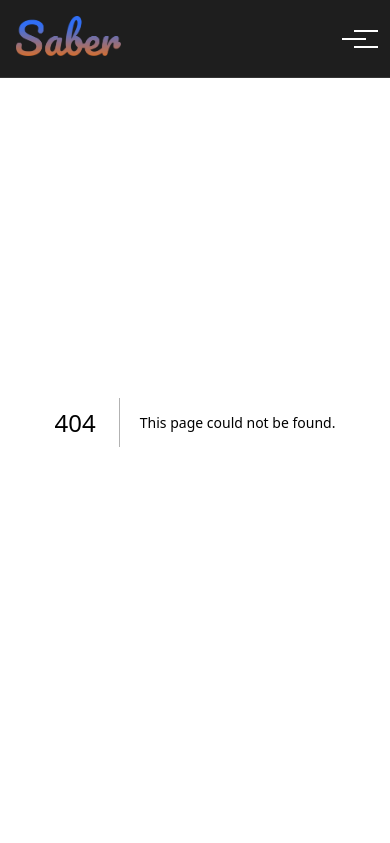
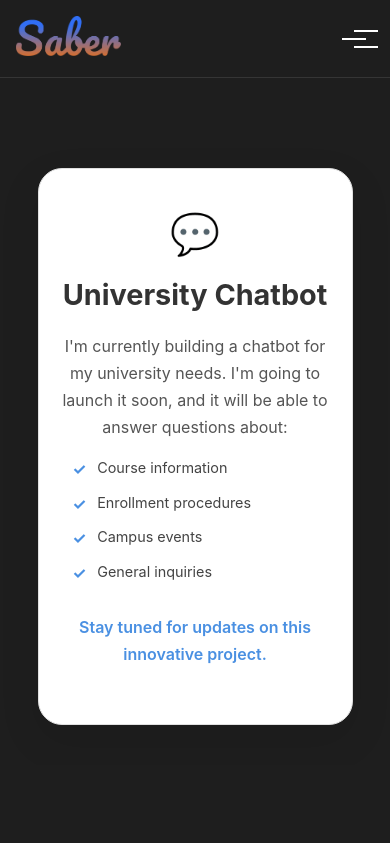
Before and after one commit to SABER-MOHAMED/msaber.tech, a Next.js app: page /uizChat in a window 390 px wide. Before the commit this address had no page. Shown: the top 843 px of the page. Built offline with nearby package versions, Linux system fonts and the light colour scheme.

Commit message:
feat: uiz chat project

```diff
--- /dev/null
+++ b/src/app/uizChat/page.tsx
@@ -0,0 +1,28 @@
+import './uizChat.css';
+
+export default function UizChat() {
+  return (
+    <div className="uizchat-background">
+      <main className="uizchat-container">
+        <span className="uizchat-icon" role="img" aria-label="Chat bubble">
+          💬
+        </span>
+
+        <h1>University Chatbot</h1>
+        <p>
+          I'm currently building a chatbot for my university needs. I'm going to
+          launch it soon, and it will be able to answer questions about:
+          <ul>
+            <li>Course information</li>
+            <li>Enrollment procedures</li>
+            <li>Campus events</li>
+            <li>General inquiries</li>
+          </ul>
+        </p>
+        <p className="highlight">
+          Stay tuned for updates on this innovative project.
+        </p>
+      </main>
+    </div>
+  );
+}
--- /dev/null
+++ b/src/app/uizChat/uizChat.css
@@ -0,0 +1,126 @@
+.uizchat-background {
+  margin-top: 8rem;
+  display: flex;
+  justify-content: center;
+  align-items: center;
+  padding: 40px 20px;
+  font-family: 'Inter', 'Segoe UI', sans-serif;
+  overflow: hidden; /* Prevent scrollbars from potential overflow */
+}
+
+.uizchat-container {
+  background-color: #ffffff;
+  padding: 60px 50px; /* Increased padding */
+  border-radius: 24px; /* More rounded */
+  box-shadow: 0 15px 40px rgba(0, 0, 0, 0.1); /* Deeper shadow */
+  text-align: center;
+  max-width: 700px; /* Slightly wider */
+  width: 100%;
+  position: relative; /* For potential pseudo-elements or icons */
+  border: 1px solid #e0e0e0; /* Subtle border */
+  transform: scale(1);
+  transition: transform 0.3s ease-out;
+}
+
+.uizchat-container:hover {
+  transform: scale(1.02); /* Slight scale effect on hover */
+}
+
+.uizchat-icon {
+  font-size: 3.5em; /* Larger icon */
+  color: #4a90e2; /* Brand color */
+  margin-bottom: 20px;
+  display: inline-block; /* To allow margin */
+}
+
+.uizchat-container h1 {
+  margin-bottom: 20px;
+  color: #333;
+  font-size: 2.8em; /* Adjusted size */
+  font-weight: 700;
+  line-height: 1.2;
+}
+
+.uizchat-container p {
+  color: #555;
+  font-size: 1.2em; /* Larger paragraph text */
+  line-height: 1.7;
+  margin-bottom: 15px;
+  max-width: 550px; /* Limit text width for readability */
+  margin-left: auto;
+  margin-right: auto;
+}
+
+/* Styles for the list within the paragraph */
+.uizchat-container p ul {
+  list-style: none; /* Remove default bullets */
+  padding-left: 0; /* Remove default padding */
+  margin-top: 15px; /* Add space above the list */
+  text-align: left; /* Align list items to the left */
+  max-width: 400px; /* Control list width */
+  margin-left: auto;
+  margin-right: auto;
+}
+
+.uizchat-container p li {
+  position: relative;
+  padding-left: 25px; /* Space for custom marker */
+  margin-bottom: 10px; /* Space between list items */
+  font-size: 0.95em; /* Slightly smaller font for list items */
+  color: #444; /* Slightly darker text for list items */
+}
+
+/* Custom list marker */
+.uizchat-container p li::before {
+  content: '✓'; /* Checkmark symbol */
+  position: absolute;
+  left: 0;
+  top: 1px; /* Adjust vertical alignment */
+  color: #4a90e2; /* Use brand color for marker */
+  font-weight: bold;
+  font-size: 1.1em;
+}
+
+.uizchat-container p.highlight {
+  font-weight: 600;
+  color: #4a90e2; /* Highlight color */
+  margin-top: 30px; /* Increased space above highlight */
+}
+
+/* Responsive adjustments */
+@media (max-width: 768px) {
+  .uizchat-container {
+    padding: 50px 30px;
+    max-width: 90%;
+  }
+  .uizchat-container h1 {
+    font-size: 2.2em;
+  }
+  .uizchat-container p {
+    font-size: 1.1em;
+  }
+  .uizchat-icon {
+    font-size: 3em;
+  }
+}
+
+@media (max-width: 480px) {
+  .uizchat-container {
+    padding: 40px 20px;
+  }
+  .uizchat-container h1 {
+    font-size: 1.8em;
+  }
+  .uizchat-container p {
+    font-size: 1em;
+  }
+  .uizchat-icon {
+    font-size: 2.5em;
+  }
+  .uizchat-container p ul {
+    max-width: 90%; /* Adjust list width for smaller screens */
+  }
+  .uizchat-container p li {
+    font-size: 0.9em;
+  }
+}
```
